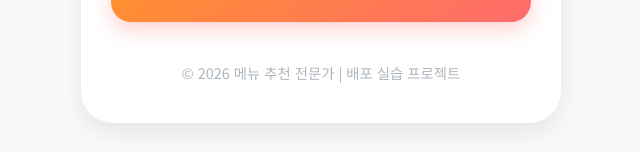
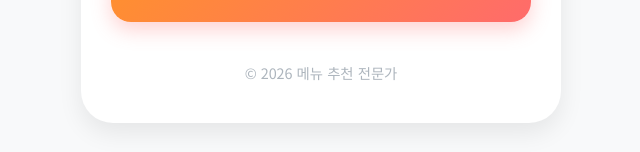
Before and after one commit to dlwlssud123/service_deployment, a plain HTML site: page index.html in a window 1280 px wide. Shown: the part 615-767 px from the top of the page, without its empty margins (319-959 px from the left). Drawn offline with Linux system fonts and the light colour scheme.

Commit message:
메뉴 추가

```diff
--- a/index.html
+++ b/index.html
@@ -45,7 +45,7 @@
         </main>
 
         <footer>
-            <p>© 2026 메뉴 추천 전문가 | 배포 실습 프로젝트</p>
+            <p>© 2026 메뉴 추천 전문가 </p>
         </footer>
     </div>
     <script src="app.js"></script>
```
